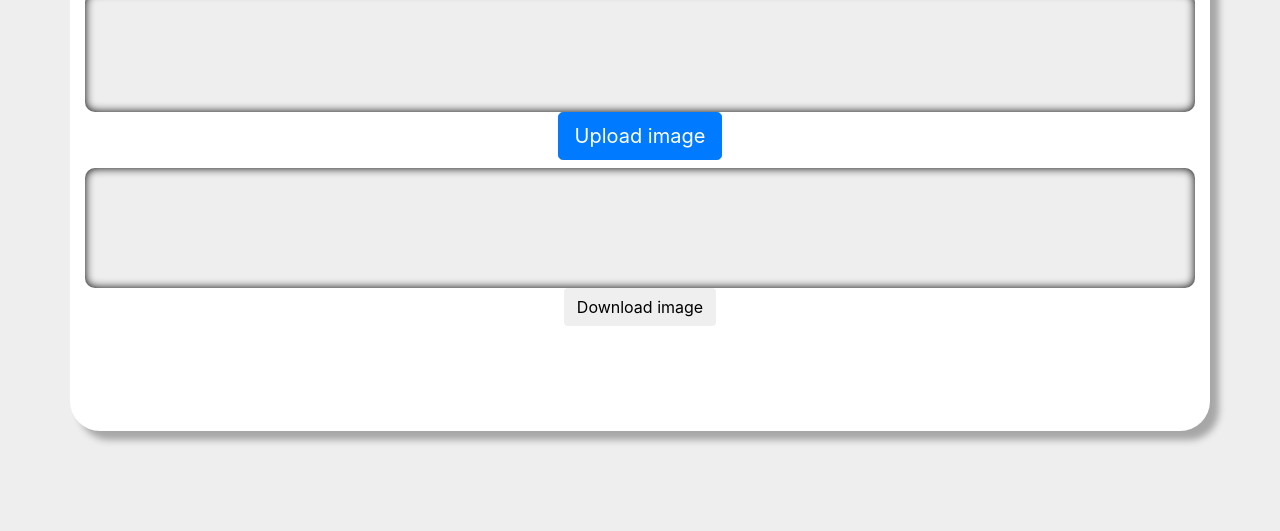
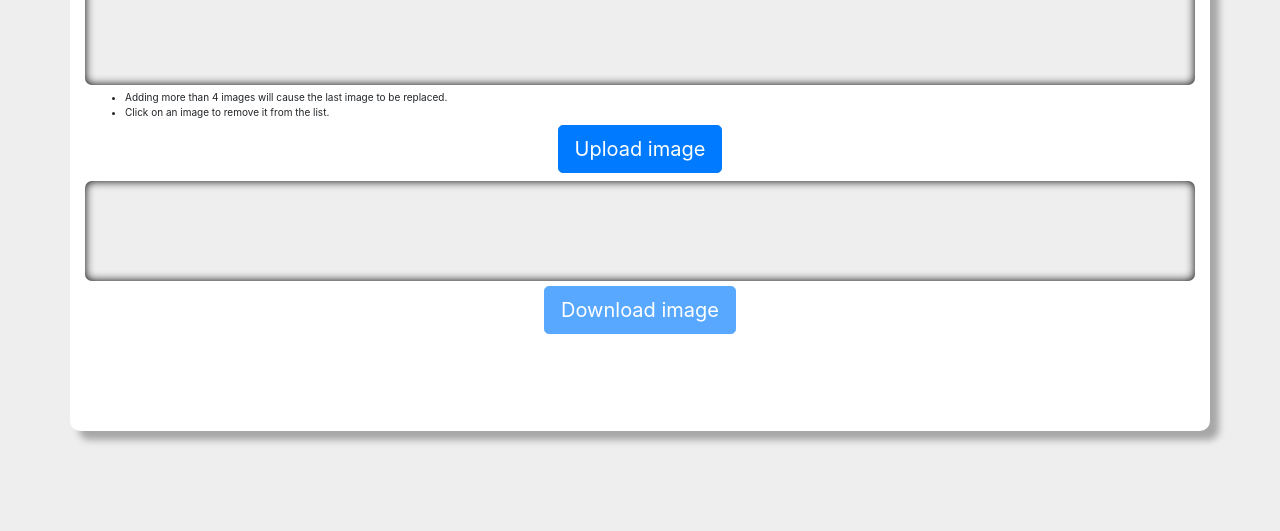
Before and after one commit to phoenix16t/photo-stitcher, a React app: page / in a window 1280 px wide. Shown: the part 269-800 px from the top of the page. Built offline with nearby package versions, Linux system fonts and the light colour scheme.

Commit message:
Added final image rendering, preview, ability to download

```diff
--- a/package.json
+++ b/package.json
@@ -1,6 +1,6 @@
 {
   "name": "photo-stitcher",
-  "version": "0.0.4",
+  "version": "0.0.5",
   "description": "A small app that creates a new image for 4 uploaded images",
   "main": "index.js",
   "author": "Eddie Jimenez",
@@ -19,6 +19,7 @@
   },
   "dependencies": {
     "express": "^4.16.3",
+    "merge-images": "^1.1.0",
     "react": "^16.4.0",
     "react-dom": "^16.4.0"
   },
--- a/src/client/components/app/index.js
+++ b/src/client/components/app/index.js
@@ -1,7 +1,6 @@
 import React from 'react';
 import DropZone from '../drop-zone';
-
-const reader = new FileReader();
+import StitchView from '../stitch-view';
 
 export default class App extends React.Component {
   constructor() {
@@ -10,47 +9,66 @@ export default class App extends React.Component {
 
     this.handleRemoveImage = this.handleRemoveImage.bind(this);
     this.handleUpload = this.handleUpload.bind(this);
-    this.translateImage = this.translateImage.bind(this);
-  }
-
-  componentDidMount() {
-    reader.addEventListener('load', this.translateImage);
-  }
-
-  componentWillUnmount() {
-    reader.removeEventListener('load', this.translateImage);
-  }
+    this.readFile = this.readFile.bind(this);
+    this.renderDummyImage = this.renderDummyImage.bind(this);
+    this.updateImageState = this.updateImageState.bind(this);
+  };
 
   handleRemoveImage(idx) {
     const images = this.state.images;
     images.splice(idx, 1);
     this.setState({ images });
-  }
+  };
 
+  // image upload handler - begins promise chain that extracts pertinent
+  // data from image
   handleUpload(evt) {
     if(evt.target.files && evt.target.files[0]) {
-      const images = this.state.images;
-      if(images.length >= 4) {
-        images.length = 3;
-      }
-      images.push({ orig: evt.target.files[0] });
-      this.setState({ images });
+      this.readFile(evt.target.files[0])
+        .then(this.renderDummyImage)
+        .then(this.updateImageState);
+    }
+  };
 
-      reader.readAsDataURL(evt.target.files[0]);
+  // reads the source image and returns a base64 encoded version
+  readFile(file) {
+    return new Promise(function(resolve, reject) {
+      const reader = new FileReader();
+      reader.onload = (evt) => {
+        if(evt && evt.target) {
+          resolve(evt.target.result);
+        }
+        reject();
+      };
+      reader.readAsDataURL(file);
+    });
+  };
+
+  // renders the image
+  renderDummyImage(src) {
+    return new Promise(function(resolve, reject) {
+      const rendered = new Image();
+      rendered.onload = () => {
+        resolve({ src, rendered });
+      };
+      rendered.src = src;
+    });
+  };
+
+  // updates the image array with the retrieved data
+  updateImageState(image) {
+    const images = this.state.images;
+    if(images.length >= 4) {
+      images.length = 3;
     }
-  }
-
-  translateImage(e) {
-    if(e && e.target) {
-      const images = this.state.images;
-      images[images.length - 1].translated = e.target.result;
-      this.setState({ images });
-    }
-  }
+    images.push(image);
+    this.setState({ images });
+  };
 
   render() {
     return (
       <div className="container app drop-shadow">
+
         <div className="row">
           <div className="col center">
             <h1 className="title">The Photo Stitcher</h1>
@@ -62,17 +80,9 @@ export default class App extends React.Component {
           handleUpload={this.handleUpload}
           images={this.state.images} />
 
-          <div className="row">
-            <div className="col">
-              <div className="stitch-view inset-shadow"></div>
-            </div>
-          </div>
+        <StitchView
+          images={this.state.images} />
 
-          <div className="row">
-            <div className="col center">
-              <button type="button" className="btn">Download image</button>
-            </div>
-          </div>
       </div>
     );
   };
--- a/src/client/components/drop-zone/index.js
+++ b/src/client/components/drop-zone/index.js
@@ -17,6 +17,7 @@ export default class DropZone extends React.Component {
     this.inputBtnRef = React.createRef();
   };
 
+  // mounting drag and drop event listeners
   componentDidMount() {
     window.addEventListener('dragenter', this.handleDragEnter);
     window.addEventListener('dragover', this.handleDragOver);
@@ -25,35 +26,50 @@ export default class DropZone extends React.Component {
     this.dropZoneHighlightRef.current.addEventListener('dragenter', this.handleDragEnter);
     this.dropZoneHighlightRef.current.addEventListener('dragleave', this.handleDragLeave);
     this.dropZoneHighlightRef.current.addEventListener('drop', this.handleDrop);
+  };
+
+  // unmounting drag and drop event listeners
+  componentWillUnmount() {
+    window.removeEventListener('dragenter', this.handleDragEnter);
+    window.removeEventListener('dragover', this.handleDragOver);
+    window.removeEventListener('drop', this.handleDragLeave);
+    window.removeEventListener('mouseup', this.handleDragLeave);
+    this.dropZoneHighlightRef.current.removeEventListener('dragenter', this.handleDragEnter);
+    this.dropZoneHighlightRef.current.removeEventListener('dragleave', this.handleDragLeave);
+    this.dropZoneHighlightRef.current.removeEventListener('drop', this.handleDrop);
   }
 
+  // drag listener function for highlighting the drop zone
   handleDragEnter(evt) {
     this.setState({ showHighlight: true });
     evt.stopPropagation();
     evt.preventDefault();
     return false;
-  }
+  };
 
+  // drag listener function for highlighting the drop zone
   handleDragLeave(evt) {
     this.setState({ showHighlight: false });
     evt.stopPropagation();
     evt.preventDefault();
     return false;
-  }
+  };
 
+  // drag listener function for highlighting the drop zone
   handleDragOver(evt) {
     evt.preventDefault();
     evt.stopPropagation();
     return false;
-  }
+  };
 
+  // drop listener function for handling the drop action
   handleDrop(evt) {
     evt.preventDefault();
     const payload = { target: { files: evt.dataTransfer.files }};
     this.handleUpload(payload);
     this.setState({ showHighlight: false });
     return false;
-  }
+  };
 
   handleUpload(evt) {
     this.props.handleUpload(evt);
@@ -66,7 +82,7 @@ export default class DropZone extends React.Component {
     return this.props.images.map((image, i) => {
       return (
         <div className="image-wrapper col-3" key={i} onClick={() => this.props.handleRemoveImage(i)}>
-          <img className="image" src={image.translated} />
+          <img className="image" src={image.src} />
         </div>
       );
     });
@@ -80,11 +96,18 @@ export default class DropZone extends React.Component {
 
     return (
       <div className="row">
-        <div className="col squeeze-col">
+        <div className="col squeeze-col drop-zone-wrapper">
 
           <div className="row drop-zone inset-shadow">
             <div className={highlightClass} ref={this.dropZoneHighlightRef}></div>
             {this.renderImages()}
+          </div>
+
+          <div className="row">
+            <ul className="notes">
+              <li>Adding more than 4 images will cause the last image to be replaced.</li>
+              <li>Click on an image to remove it from the list.</li>
+            </ul>
           </div>
 
           <div className="row">
@@ -93,6 +116,7 @@ export default class DropZone extends React.Component {
               <label className="btn btn-primary btn-lg" htmlFor="image-upload">Upload image</label>
             </form>
           </div>
+
         </div>
       </div>
     );
--- /dev/null
+++ b/src/client/components/stitch-view/index.js
@@ -0,0 +1,79 @@
+import React from 'react';
+import mergeImages from 'merge-images';
+
+export default class StitchView extends React.Component {
+  constructor() {
+    super();
+
+    this.state = { mergedImage: '' };
+  }
+
+  // once 4 images are uploaded, this will kick off the process
+  // to render the images together
+  componentWillReceiveProps(props) {
+    if(props.images.length === 4) {
+      const maxHeight = props.images.map(image => image.rendered.height)
+        .reduce((prev, curr) => prev < curr ? prev : curr);
+      let accumulatedWidth = 0;
+
+      // resize the 4 images dynamically so they're all the same
+      // height as the shortest image
+      const newImageData = props.images.map(image => {
+        const ratio = maxHeight / image.rendered.height;
+        const newWidth = image.rendered.width * ratio;
+
+        const canvas = document.createElement('canvas'),
+        ctx = canvas.getContext('2d');
+        canvas.height = maxHeight;
+        canvas.width = newWidth;
+        ctx.drawImage(image.rendered, 0, 0, newWidth, maxHeight);
+
+        const imageData = { src: canvas.toDataURL() };
+        imageData.x = accumulatedWidth;
+        imageData.y = 0;
+        accumulatedWidth += newWidth;
+        return imageData;
+      });
+
+      // use the "mergeImages" tool to create the final image
+      mergeImages(newImageData, {
+        height: maxHeight,
+        width: accumulatedWidth
+      })
+        .then(mergedImage => {
+          this.setState({ mergedImage: mergedImage });
+        });
+    }
+    else {
+      this.setState({ mergedImage: '' });
+    }
+  };
+
+  render() {
+    // disable the download button if there aren't enough images
+    const btnClasses = ['btn', 'btn-primary', 'btn-lg'];
+    let href = this.state.mergedImage;
+    if(this.props.images.length !== 4 ) {
+      btnClasses.push('disabled');
+      href = 'false';
+    }
+
+    return (
+      <div className="row">
+        <div className="col squeeze-col">
+          <div className="row stitch-view inset-shadow">
+            <img className="image" src={this.state.mergedImage} />
+          </div>
+
+          <div className="row">
+            <div className="col center">
+              <a className={btnClasses.join(' ')}
+                href={href}
+                download>Download image</a>
+            </div>
+          </div>
+        </div>
+      </div>
+    );
+  };
+};
--- a/src/client/styles/app.scss
+++ b/src/client/styles/app.scss
@@ -1,6 +1,6 @@
 .app {
   background-color: #fff;
-  border-radius: 30px;
+  border-radius: 10px;
   box-sizing: border-box;
   display: flex;
   flex-direction: column;
--- a/src/client/styles/drop-zone.scss
+++ b/src/client/styles/drop-zone.scss
@@ -1,13 +1,15 @@
+.drop-zone-wrapper{
   .drop-zone {
     background-color: #eee;
-  border-radius: 10px;
-  height: 120px;
+    border-radius: 7px;
+    height: 100px;
+    margin-bottom: 5px;
     padding: 5px 25px;
     position: relative;
 
     .drop-zone-highlight {
       background-color: darkturquoise;
-    border-radius: 10px;
+      border-radius: 7px;
       bottom: 0;
       left: 0;
       opacity: .3;
@@ -15,7 +17,6 @@
       right: 0;
       top: 0;
     }
-
     .image-wrapper {
       position: relative;
     }
@@ -30,3 +31,9 @@
       top: 0;
     }
   }
+  .notes {
+    font-size: 10px;
+    margin-bottom: 5px;
+    width: 100%;
+  }
+}
--- a/src/client/styles/stitch-view.scss
+++ b/src/client/styles/stitch-view.scss
@@ -1,6 +1,16 @@
 .stitch-view {
   background-color: #eee;
-  border-radius: 10px;
-  height: 120px;
-  width: 100%;
+  border-radius: 7px;
+  height: 100px;
+  margin-bottom: 5px;
+  padding: 5px 25px;
+
+  .image {
+    margin: 0 auto;
+    max-height: 100%;
+    max-width: 100%;
+  }
+  .disabled {
+    opacity: 0.5;
+  }
 }
```
Also changed, not shown: README.md, 1 other file. Lines whose indentation alone changed are shown as unchanged.
